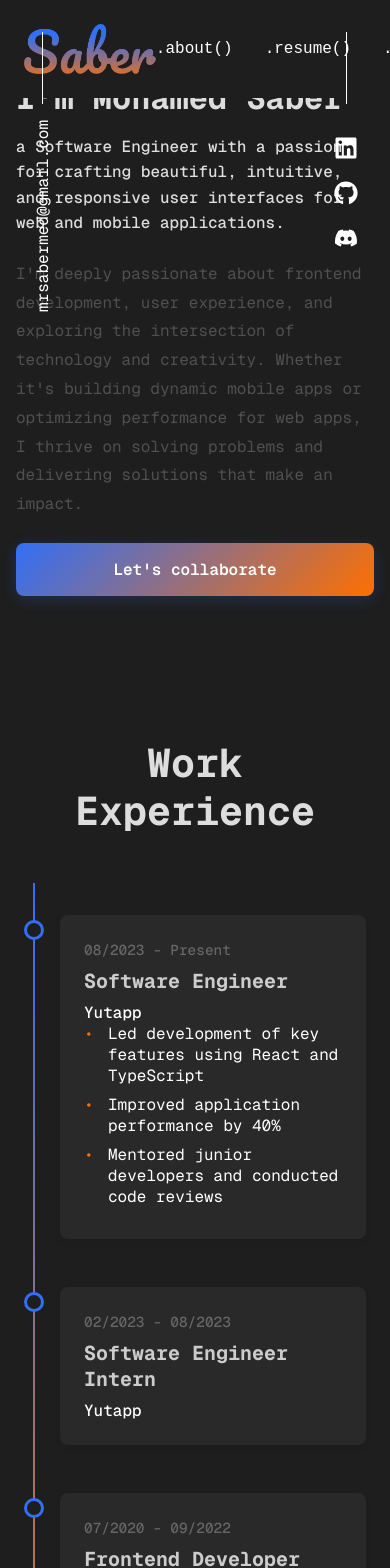
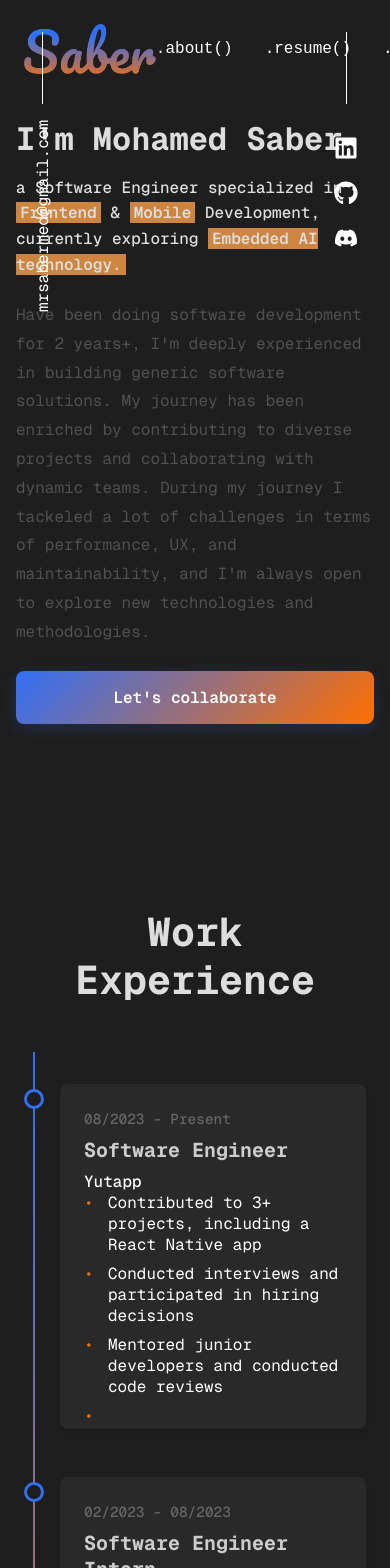
Before and after one commit to SABER-MOHAMED/msaber.tech, a Next.js app: page / in a window 390 px wide. Shown: the top 1568 px of the page. Built offline with nearby package versions, Linux system fonts and the light colour scheme.

Commit message:
next: responsive

```diff
--- a/src/components/hero/Hero.tsx
+++ b/src/components/hero/Hero.tsx
@@ -6,14 +6,18 @@ export default function Hero() {
       <h1 className="hero-title">I'm Mohamed Saber</h1>
 
       <p className="hero-subtitle">
-        a Software Engineer with a passion for crafting beautiful, intuitive,
-        and responsive user interfaces for web and mobile applications.
+        a Software Engineer specialized in{' '}
+        <span className="highlight">Frontend</span> &amp;{' '}
+        <span className="highlight">Mobile</span> Development, currently
+        exploring <span className="highlight">Embedded AI technology.</span>
       </p>
       <p className="hero-description">
-        I'm deeply passionate about frontend development, user experience, and
-        exploring the intersection of technology and creativity. Whether it's
-        building dynamic mobile apps or optimizing performance for web apps, I
-        thrive on solving problems and delivering solutions that make an impact.
+        Have been doing software development for 2 years+, I'm deeply
+        experienced in building generic software solutions. My journey has been
+        enriched by contributing to diverse projects and collaborating with
+        dynamic teams. During my journey I tackeled a lot of challenges in terms
+        of performance, UX, and maintainability, and I'm always open to explore
+        new technologies and methodologies.
       </p>
       <a href="#contact" className="hero-button">
         Let's collaborate
--- a/src/components/hero/hero.css
+++ b/src/components/hero/hero.css
@@ -2,7 +2,7 @@
   max-width: 900px;
   margin: auto;
   text-align: left;
-  min-height: 80vh;
+  min-height: 100vh;
   display: flex;
   flex-direction: column;
   justify-content: center;
@@ -10,6 +10,11 @@
 
 .hero-title {
   color: #ddd;
+}
+.highlight {
+  background-color: peru;
+  font-weight: 600;
+  padding: 0 4px;
 }
 
 .hero-subtitle {
@@ -31,7 +36,7 @@
 }
 
 .hero-description:hover {
-  color: rgba(74, 74, 74, 1);
+  color: rgb(100, 100, 100);
 }
 
 .hero-button {
--- a/src/components/resume/Resume.tsx
+++ b/src/components/resume/Resume.tsx
@@ -20,9 +20,10 @@ export default function Resume() {
         name: 'Yutapp',
       },
       details: [
-        'Led development of key features using React and TypeScript',
-        'Improved application performance by 40%',
+        'Contributed to 3+ projects, including a React Native app',
+        'Conducted interviews and participated in hiring decisions',
         'Mentored junior developers and conducted code reviews',
+        '',
       ],
     },
     {
```
Also changed, not shown: src/components/Hero.tsx (deleted, +0 -23 lines).
